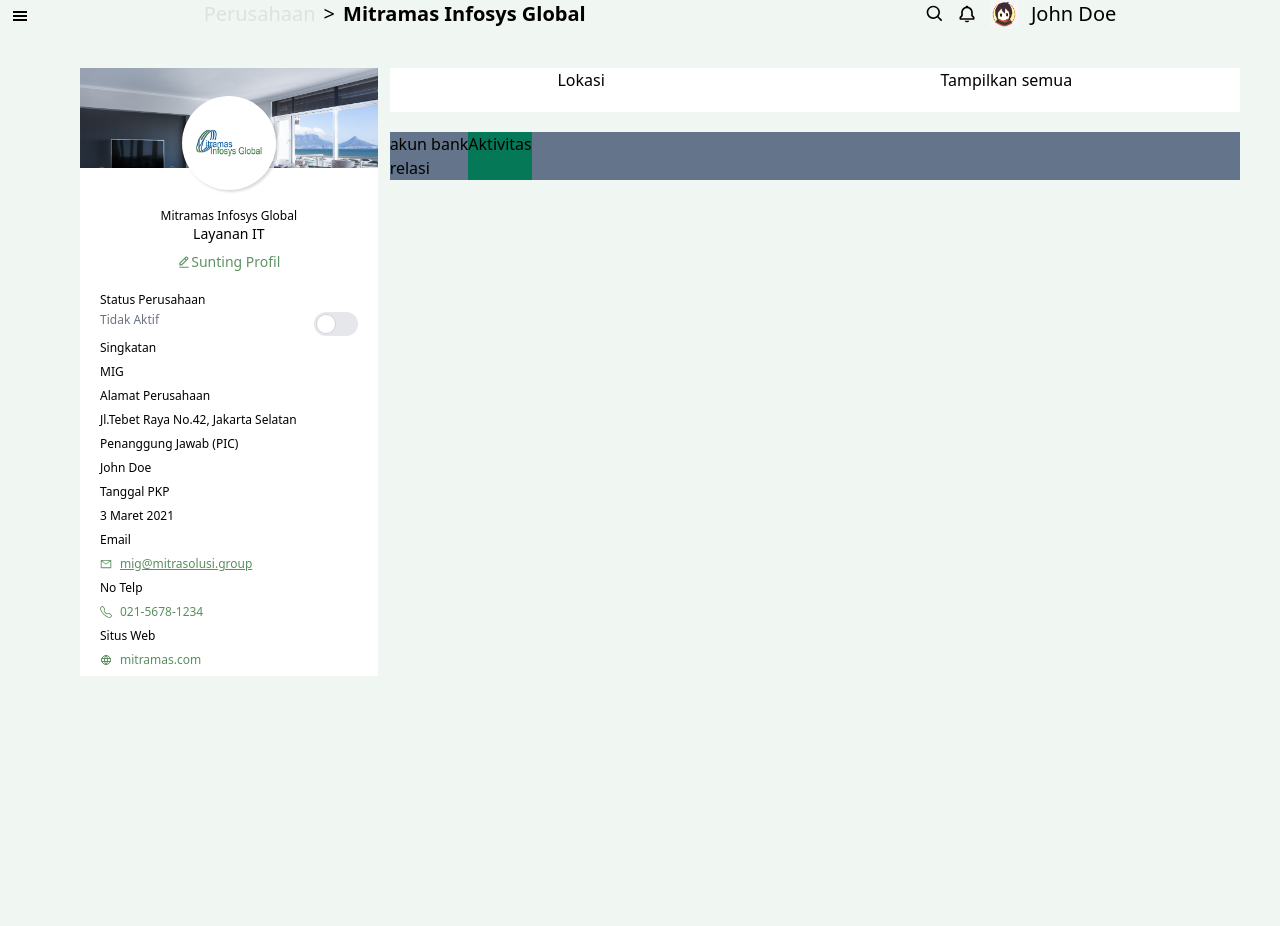
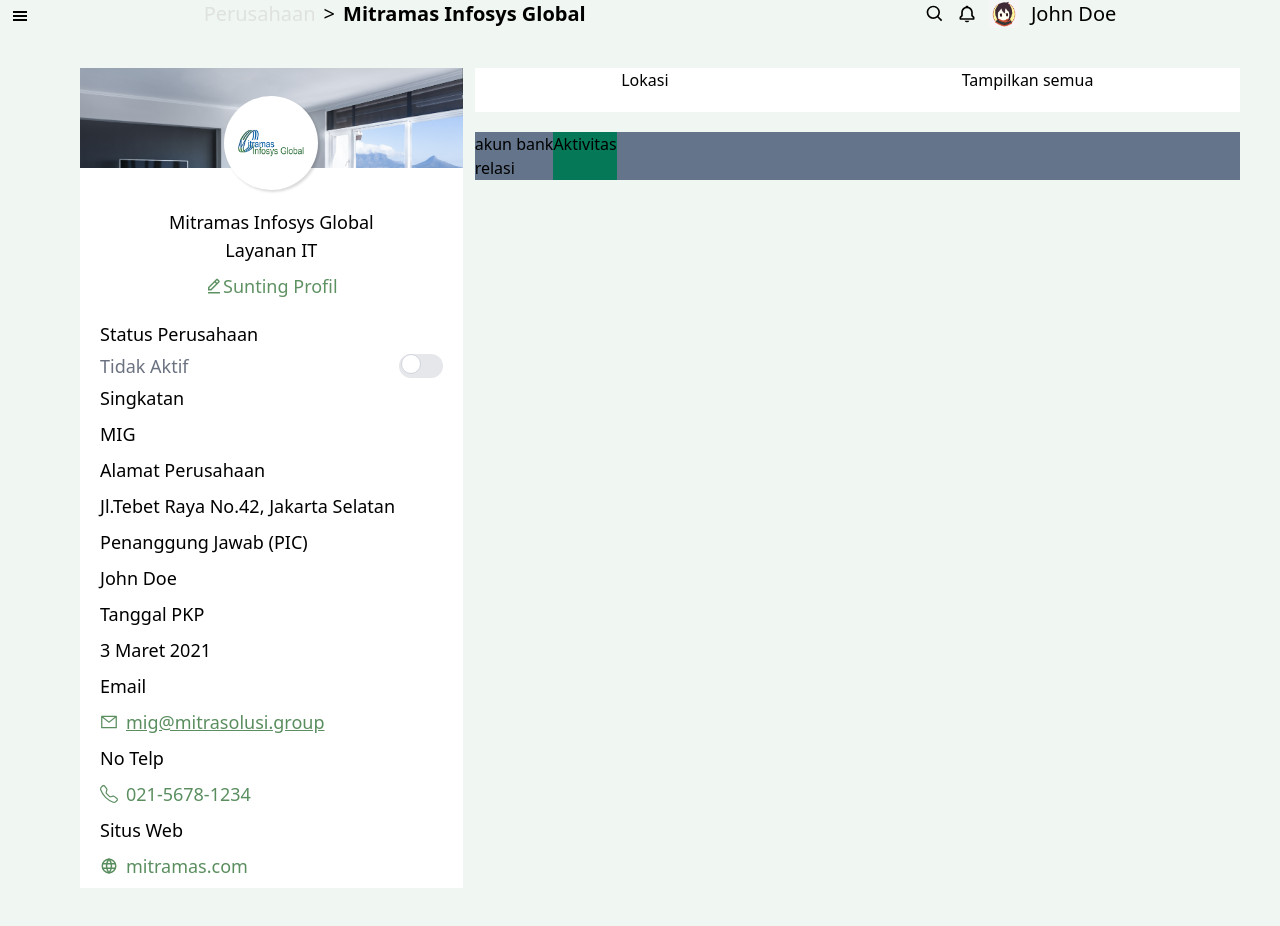
Before and after one commit to cumanangin/mitramas-pre-test, a React (Vite) app in the folder mitramas-pre-test/: page / in a window 1280 px wide. Before the commit the page ends 800 px from the top, so only its background shows below. Built offline with nearby package versions, Linux system fonts and the light colour scheme.

Commit message:
style: fix some style

```diff
--- a/mitramas-pre-test/src/Components/Cards/CardProfileOffice/index.jsx
+++ b/mitramas-pre-test/src/Components/Cards/CardProfileOffice/index.jsx
@@ -35,7 +35,8 @@
   };
 
   return (
-    <div className="bg-white mobile:w-[70%] mobile:h-full tablet:w-[35%] mobile:m-auto tablet:m-0 ">
+    <div className="mobile:mx-5 tablet:m-0 tablet:w-[50%] tablet:h-full pc:h-full">
+      <div className="bg-white w-full mobile:h-full mobile:m-auto tablet:m-0 ">
         <div
           className="flex relative bg-cover"
           style={{ backgroundImage: `url(${Office})` }}
@@ -53,18 +54,18 @@
         </div>
         <div>
           <div className="mobile:flex mobile:flex-col pt-10">
-          <span className="mobile:text-xs mobile:font-medium mobile:flex mobile:justify-center">
+            <span className="mobile:text-xs tablet:text-base pc:text-lg mobile:font-medium mobile:flex mobile:justify-center">
               Mitramas Infosys Global
             </span>
-          <span className="mobile:flex mobile:justify-center font-light mobile:text-sm">
+            <span className="mobile:flex mobile:justify-center font-light mobile:text-sm tablet:text-base pc:text-lg">
               Layanan IT
             </span>
-          <span className="flex justify-center items-center text-[#5F9263] pt-2 mobile:text-sm">
+            <span className="flex justify-center items-center text-[#5F9263] pt-2 mobile:text-sm tablet:text-base pc:text-lg">
               <BiEditAlt />
               Sunting Profil
             </span>
           </div>
-        <div className="pt-5 flex-1 px-5 mobile:text-xs">
+          <div className="pt-5 flex-1 px-5 mobile:text-xs tablet:text-base pc:text-lg">
             <div>
               <span>Status Perusahaan</span>
               <div className="w-full h-full">
@@ -151,6 +152,7 @@
           </div>
         </div>
       </div>
+    </div>
   );
 };
 
```
Lines whose indentation alone changed are shown as unchanged.
